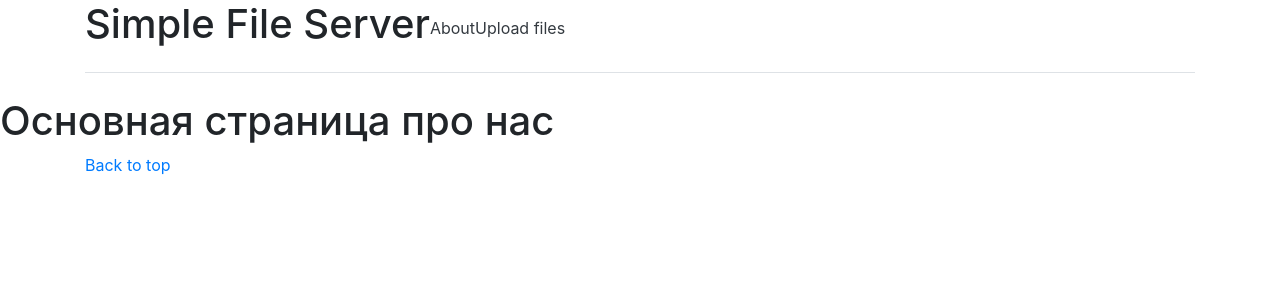
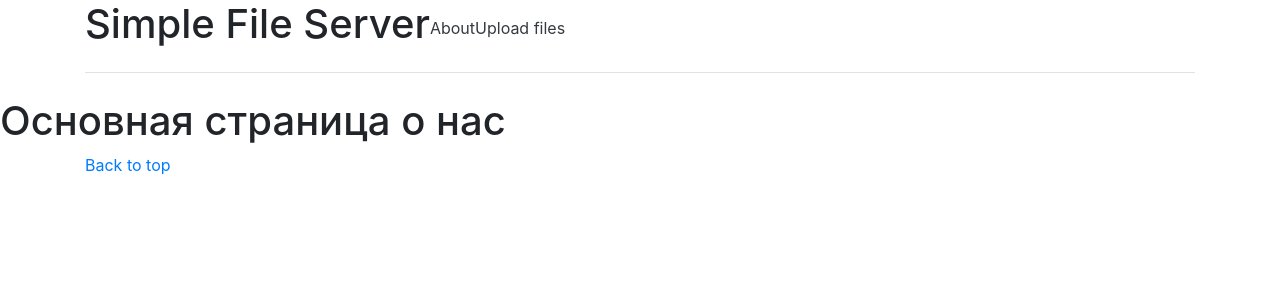
Before and after one commit to monah-net/SimpleServer, a Flask app: page /about in a window 1280 px wide. Shown: the top 300 px of the page. Run offline with Flask 2, Linux system fonts and the light colour scheme; parts of the project's set-up code (start-up, migrations or seed data) failed here and were passed over; some libraries are stand-ins or nearby versions.

Commit message:
minor changes

```diff
--- a/templates/about.html
+++ b/templates/about.html
@@ -3,4 +3,4 @@
 
 {% block title%}Страница про нас{% endblock %}
 
-{% block body%}<h1>Основная страница про нас</h1>{% endblock %}
+{% block body%}<h1>Основная страница о нас</h1>{% endblock %}
```
